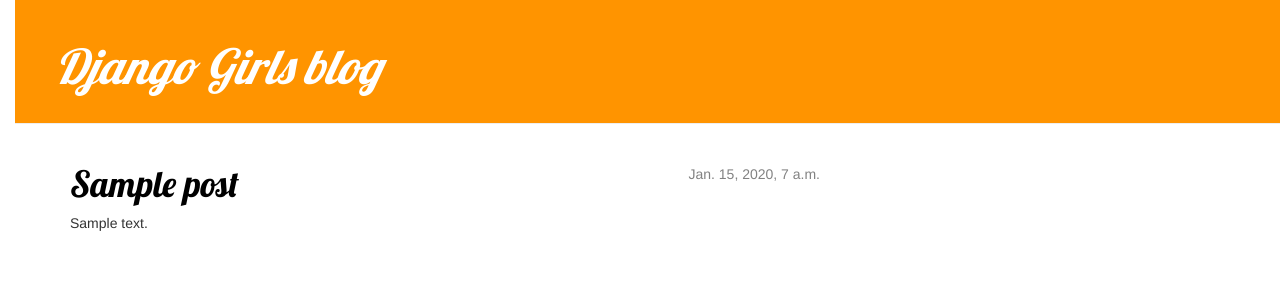
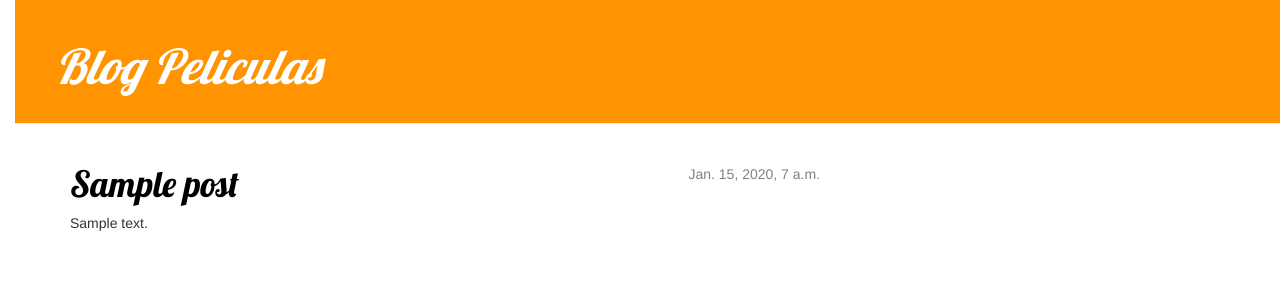
Before and after one commit to Sofiavigna/my-first-blog, a Django app: template blog/templates/blog/post_list.html in a window 1280 px wide. Shown: the top 300 px of the page. Run offline with Django 3.2, Linux system fonts and the light colour scheme; the template is opened without the code that fills it: values that come from a table or form of the project are taken from there, others are empty; tables that the repository leaves empty hold one stand-in row (values such as "Sample post"); some libraries are stand-ins or nearby versions.

Commit message:
Cambie titulo

```diff
--- a/blog/templates/blog/post_list.html
+++ b/blog/templates/blog/post_list.html
@@ -9,7 +9,7 @@
 	</head>
 	<body>
 		<div class="page-header">
-			<h1><a href=""><em>Django Girls blog</em></a></h1>
+			<h1><a href=""><em>Blog Peliculas</em></a></h1>
 		</div>
 	      <div class="content container">
         <div class="row">
```
